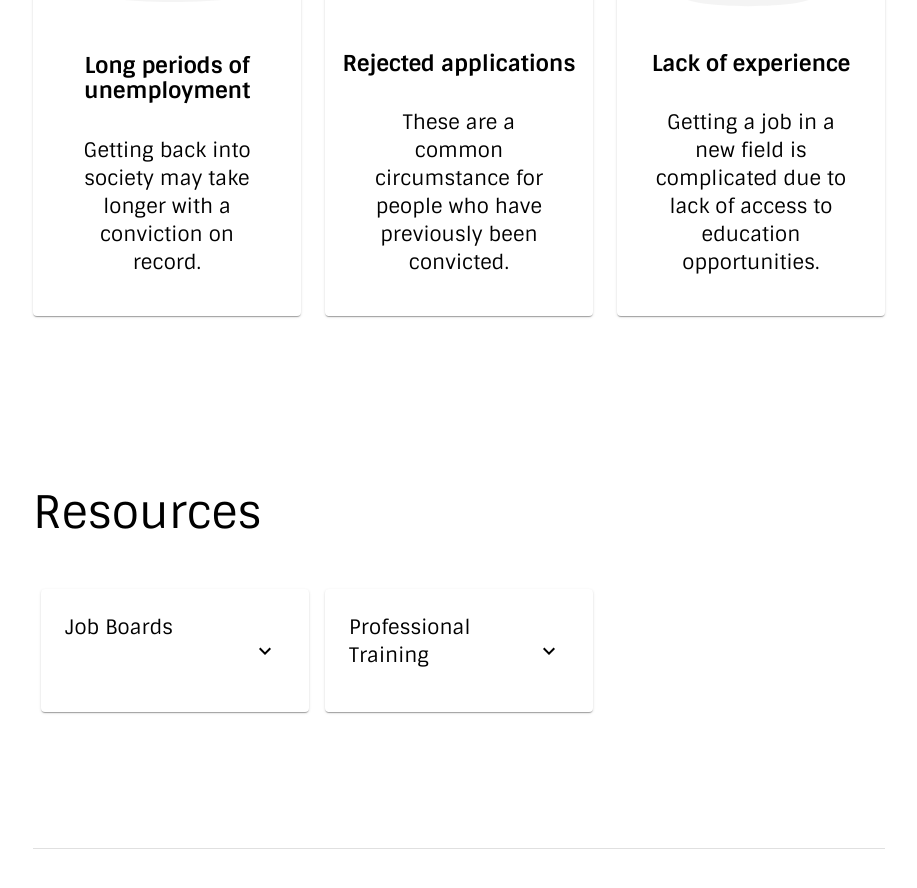
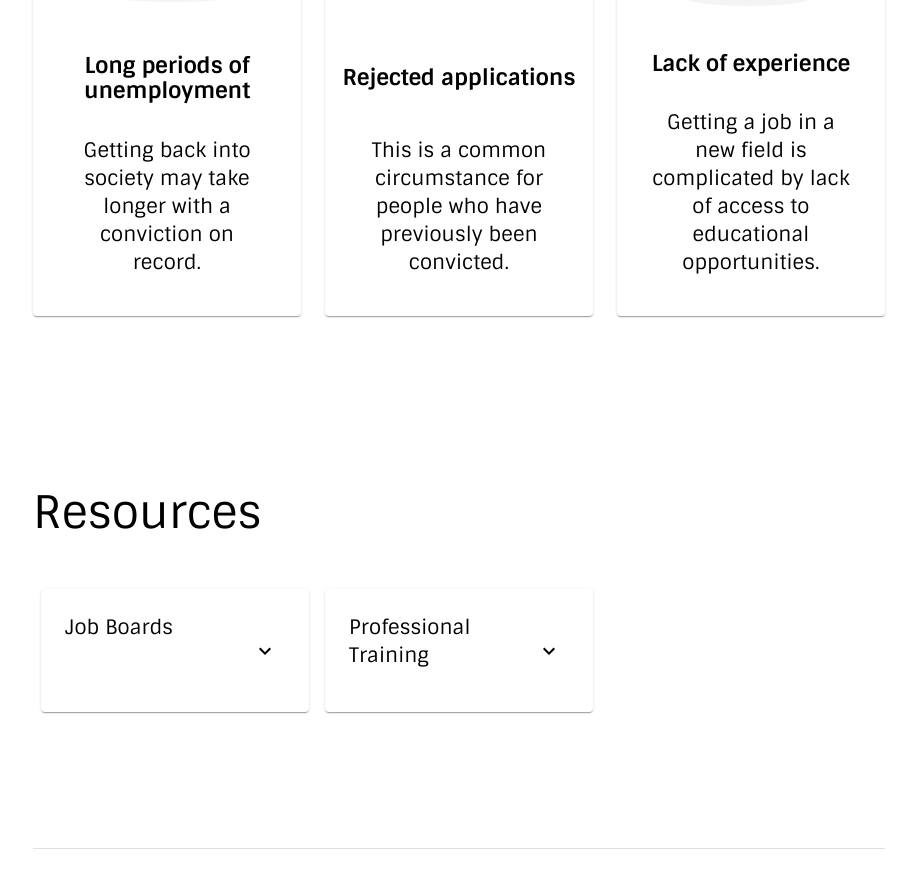
Before and after one commit to openseattle/clearviction-v1, a React (Create React App) app: page /why-vacate in a window 1280 px wide. Shown: the part 1570-2458 px from the top of the page, without its empty margins (181-1098 px from the left). Built offline with nearby package versions, Linux system fonts and the light colour scheme.

Commit message:
whyVacatePage (formerly Resources Page) content/copy changes

```diff
--- a/src/Pages/WhyVacatePage.jsx
+++ b/src/Pages/WhyVacatePage.jsx
@@ -40,13 +40,13 @@ const employmentFacts = [
         id: "emp-fact-2",
         src: emails,
         title: "Rejected applications",
-        text: "These are a common circumstance for people who have previously been convicted.",
+        text: "This is a common circumstance for people who have previously been convicted.",
     },
     {
         id: "emp-fact-3",
         src: question,
         title: "Lack of experience",
-        text: "Getting a job in a new field is complicated due to lack of access to education opportunities.",
+        text: "Getting a job in a new field is complicated by lack of access to educational opportunities.",
     },
 ];
 
@@ -101,7 +101,7 @@ const educationFacts = [
         id: "edu-fact-2",
         src: graduation,
         title: "College Acceptance",
-        text: "Colleges run background checks on applicants. Whether you will be accepted depends on the kind of check they do and the type and time of crime. ",
+        text: "Colleges run background checks on applicants. Whether you will be accepted depends on the kind of check they do and the type and time of crime.",
     },
 ];
 
```
